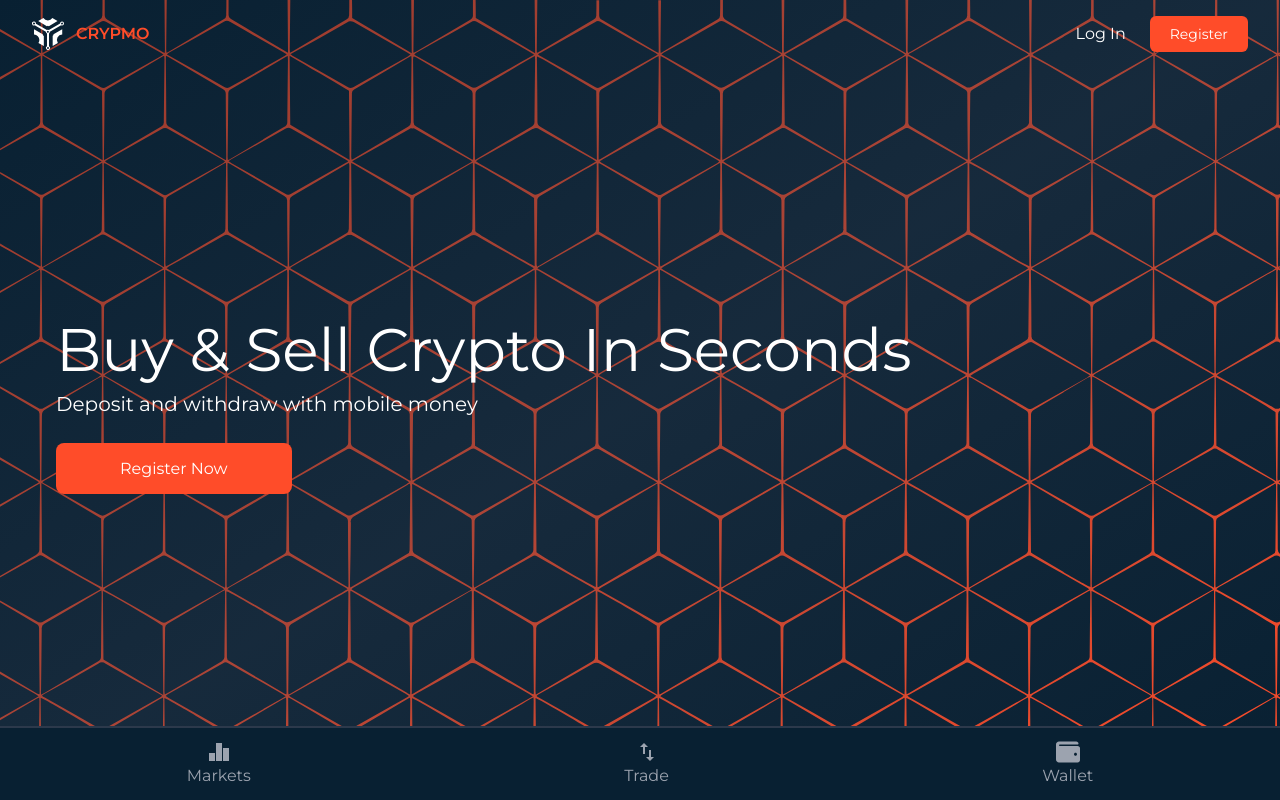
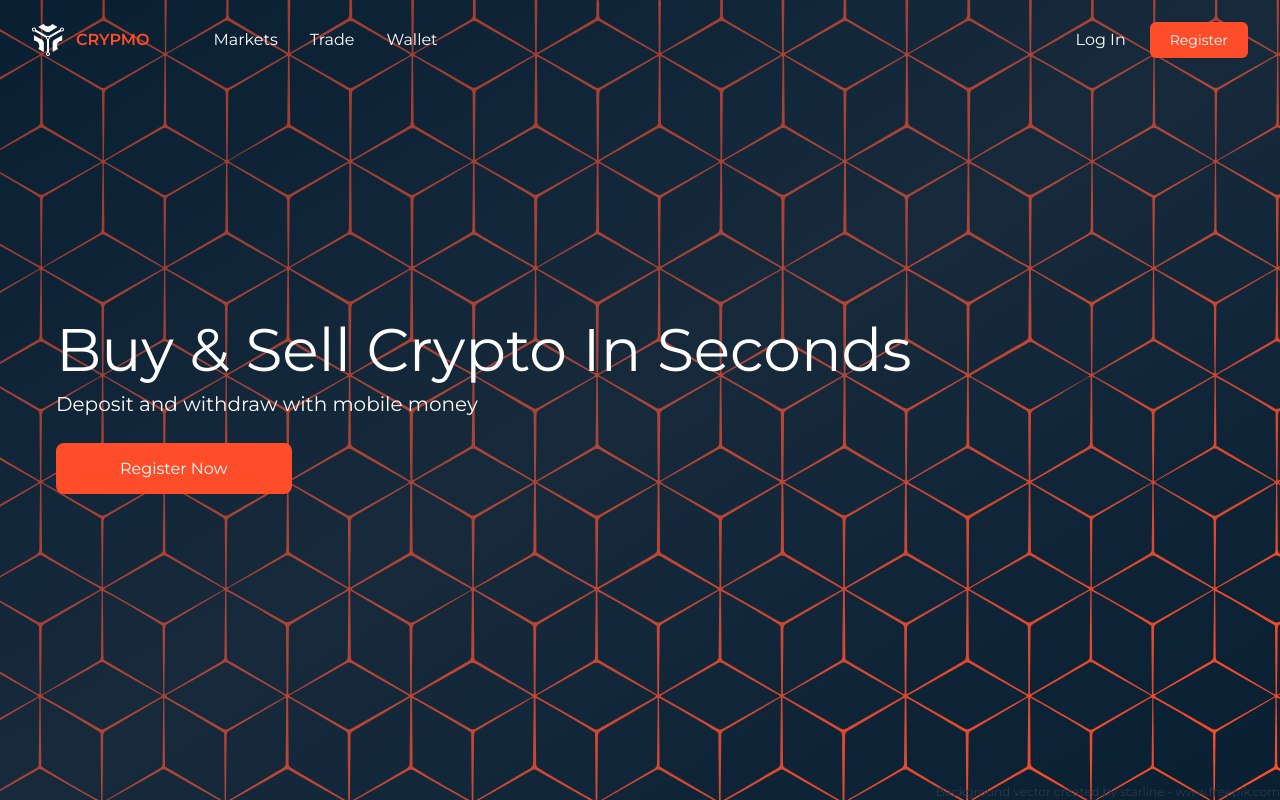
Before and after one commit to DeXtreme/Crypmo, a React (Create React App) app in the folder src/app/: page / in a window 1280 px wide. Built offline with nearby package versions, Linux system fonts and the light colour scheme.

Commit message:
test(Navbar): Create Navbar tests
Creates tests for Navbar to test login and logout

```diff
--- a/src/app/src/layouts/Navbar/Navbar.js
+++ b/src/app/src/layouts/Navbar/Navbar.js
@@ -29,29 +29,32 @@ function Navbar({showMenu,fixed}){
                         <p className="font-bold text-accent hidden uppercase md:block">Crypmo</p>
                     </div>
                 </Link>
-                {showMenu && <>
+                {showMenu &&
+                <>
                     <div className="fixed left-0 bottom-0 w-full bg-primary py-3 border-t-2 border-secondary
-                    flex justify-around items-baseline text-gray-400">
+                    flex justify-around items-baseline text-gray-400
+                    md:relative md:w-auto md:bg-transparent md:border-none md:text-white
+                    md:ml-16 md:gap-8">
                         <Link to="exchange/markets" className={`transition-colors hover:text-accent
                         ${(/\/exchange\/markets/ig.test(path)) && "text-accent"}`}>
-                            <RiBarChart2Fill className='m-auto text-2xl'/>
+                            <RiBarChart2Fill className='m-auto text-2xl md:hidden'/>
                             Markets
                         </Link>
                         <Link to="exchange/trade" className={`transition-colors hover:text-accent
                         ${(/\/exchange\/trade/ig.test(path)) && "text-accent"}`}>
-                            <MdSwapVert className='m-auto text-2xl' />
+                            <MdSwapVert className='m-auto text-2xl md:hidden' />
                             Trade
                         </Link>
                         <Link to="exchange/wallet" className={`transition-colors hover:text-accent
                         ${(/\/exchange\/wallet/ig.test(path)) && "text-accent"}`}>
-                            <FaWallet className='m-auto text-2xl' />
+                            <FaWallet className='m-auto text-2xl md:hidden' />
                             Wallet
                         </Link>
                     </div>
                     { account.isLoggedIn ?
                     <div className="ml-auto relative">
                         <button onClick={toggleDropdown}>
-                            <span>testuser@gmail.com</span>
+                            <span>{account.username}</span>
                             <FaChevronDown className='inline-block ml-2 text-accent'/>
                         </button>
                         <div className={`bg-secondary text-right px-4 absolute
@@ -74,8 +77,11 @@ function Navbar({showMenu,fixed}){
                         </div>
                     </div>:
                     <div className="flex items-center gap-6 ml-auto">
-                        <Link to="login"className="hover:text-accent">Log In</Link>
-                        <Link to="register" className="transition-colors bg-accent py-2 px-5 rounded-md text-sm hover:bg-white hover:text-accent">Register</Link>
+                        <Link to="login" className="hover:text-accent" data-testid="login">Log In</Link>
+                        <Link to="register" className="transition-colors bg-accent py-2 px-5
+                        rounded-md text-sm hover:bg-white hover:text-accent" data-testid="register">
+                            Register
+                        </Link>
                     </div>}
                 </>}
             </div>
--- a/src/app/src/pages/NotFound/NotFound.js
+++ b/src/app/src/pages/NotFound/NotFound.js
@@ -6,10 +6,10 @@ import { Link } from 'react-router-dom';
 function NotFound(){
     return (
         <>
-        <Navbar showMenu={true}/>
+        <Navbar showMenu={false}/>
         <div className="h-screen flex flex-col items-center  justify-center">
             <h1 className="font-bold text-9xl text-accent mb-4">4<span><AiFillRobot className='inline-block'/></span>4</h1>
-            <p className='text-1xl mb-16'> The page you are looking for cannot be found</p>
+            <p className='text-lg font-medium mb-16'> The page you are looking for cannot be found</p>
             <div>
                 <Link to="/" className="bg-accent rounded-lg px-16 py-4 mb-4 transition-all
                 hover:bg-white hover:text-accent ">
```
Also changed, not shown: 1 other file (tests, documents, lock files or other folders).
